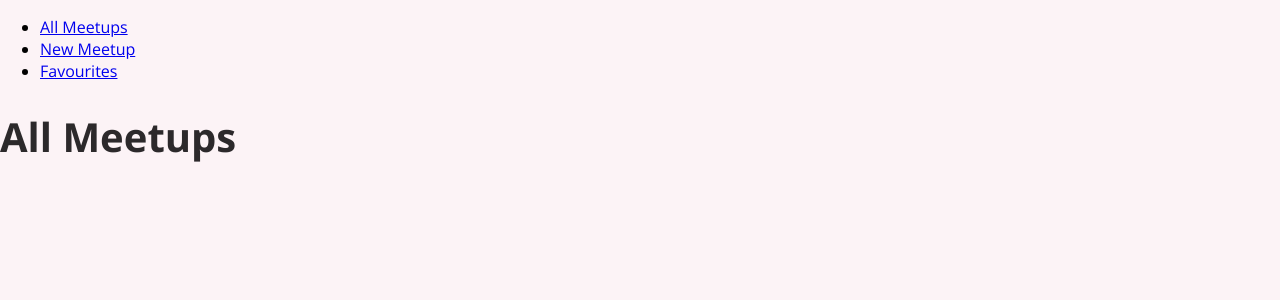
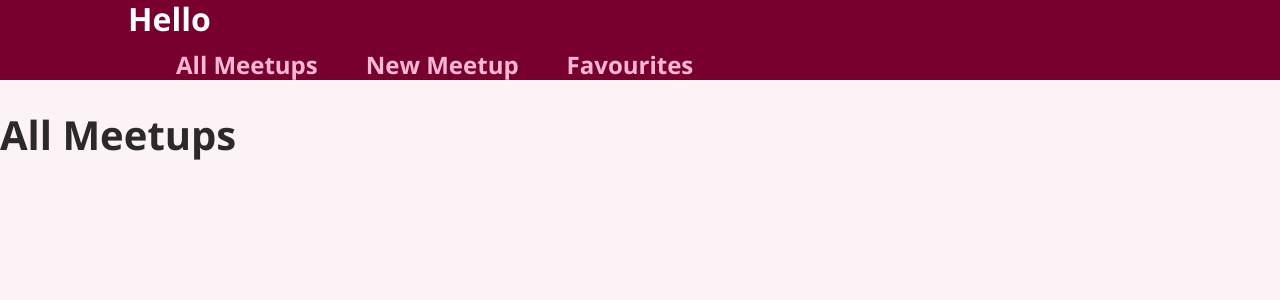
Before and after one commit to PotterHeads/trying-react, a React (Create React App) app: page / in a window 1280 px wide. Shown: the top 300 px of the page. Built offline with nearby package versions, Linux system fonts and the light colour scheme.

Commit message:
addd css classes to Navigation

```diff
--- a/src/components/layout/Navigation.js
+++ b/src/components/layout/Navigation.js
@@ -1,9 +1,11 @@
 import { Link } from "react-router-dom";
+import classes from "./Navigation.module.css";
 
 function Navigation() {
   return (
-    <header>
-      <header>
+    <header className={classes.header}>
+      <header className={classes.logo}>
+        Hello
         <nav>
           <ul>
             <li>
```
